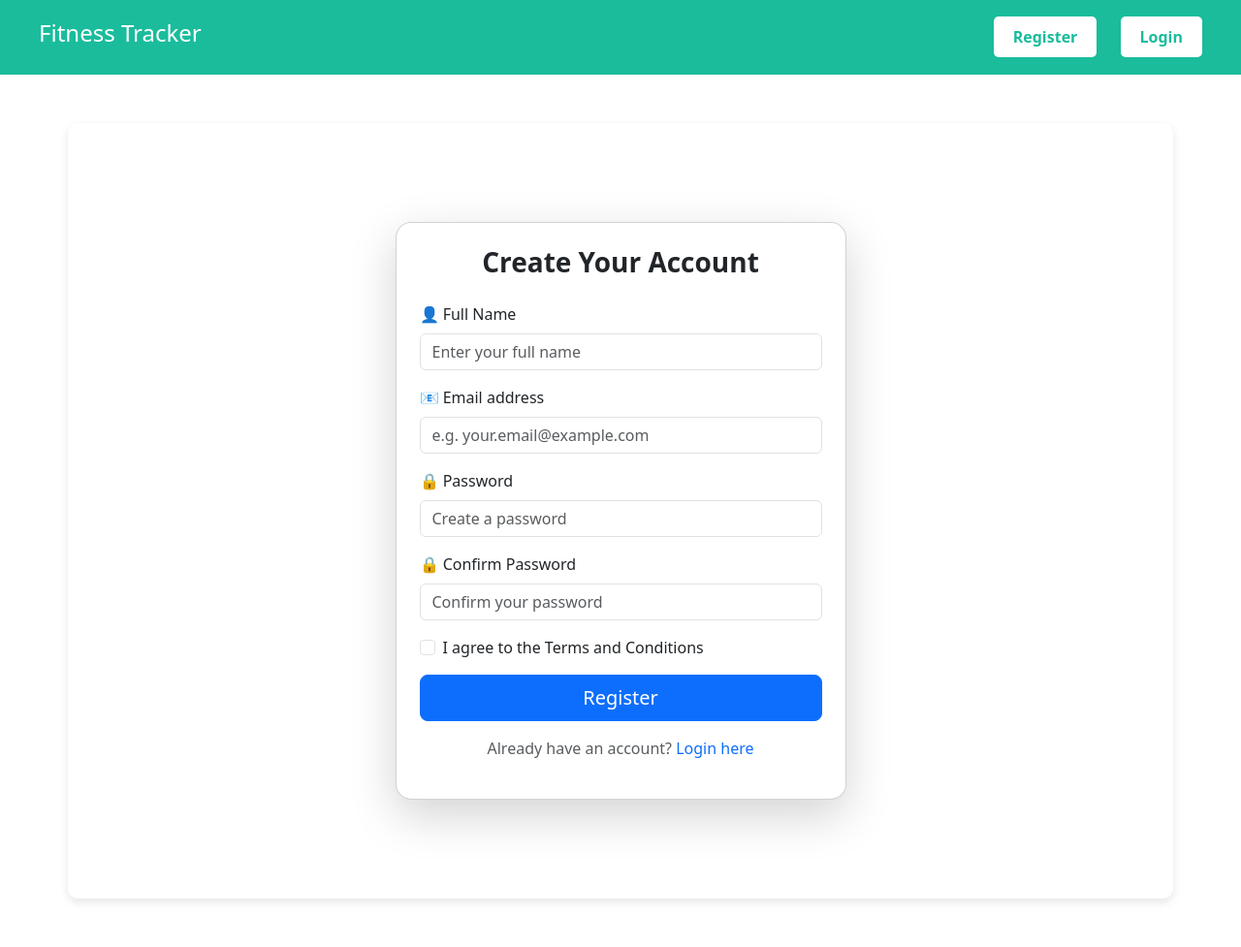
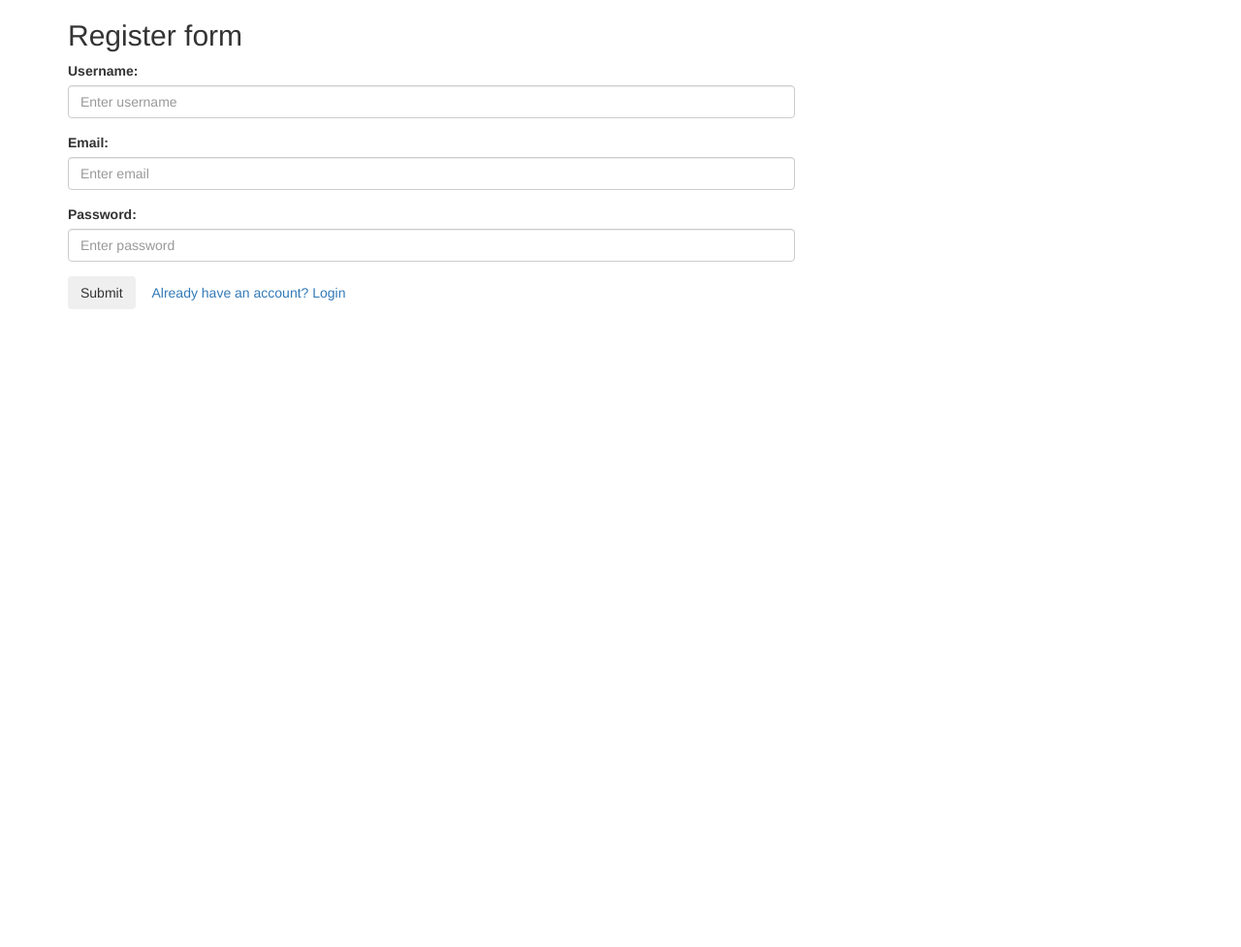
Before and after one commit to stepin105111/CITS5505-Exercise-Tracker-Project, a Flask app: template app/templates/register.html in a window 1280 px wide. Shown: the whole page at 97% size. After the commit the page ends 319 px from the top, so only its background shows below. Run offline with Flask 3, Linux system fonts and the light colour scheme; the template is opened without the code that fills it, so the values that code supplies are empty; some libraries are stand-ins or nearby versions.

Commit message:
Update register.html
I completed the user registration thing. This is my proposed change for register.html. You can continue editing in this file later.

```diff
--- a/app/templates/register.html
+++ b/app/templates/register.html
@@ -1,71 +1,36 @@
-{% extends "base.html" %}
+<!DOCTYPE html>
+<html lang="en">
+<head>
+  <title>Register Page</title>
+  <meta charset="utf-8">
+  <meta name="viewport" content="width=device-width, initial-scale=1">
+  <link rel="stylesheet" href="https://maxcdn.bootstrapcdn.com/bootstrap/3.4.1/css/bootstrap.min.css">
+  <script src="https://ajax.googleapis.com/ajax/libs/jquery/3.7.1/jquery.min.js"></script>
+  <script src="https://maxcdn.bootstrapcdn.com/bootstrap/3.4.1/js/bootstrap.min.js"></script>
+</head>
+<body>
 
-   {% block title %}Register | Fitness Tracker{% endblock %}
+<div class="container">
+  <div class="row justify-content-center">
+    <div class="col-sm-8">
+      <h2>Register form</h2>
+      <form action="/register" method="POST">
+        <div class="form-group">
+        <label for="username">Username:</label>
+        <input type="text" class="form-control" id="username" placeholder="Enter username" name="username">
+        </div>
+        <div class="form-group">
+        <label for="email">Email:</label>
+        <input type="email" class="form-control" id="email" placeholder="Enter email" name="email">
+        </div>
+        <div class="form-group">
+        <label for="password">Password:</label>
+        <input type="password" class="form-control" id="password" placeholder="Enter password" name="password">
+        </div>
+        <button type="submit" class="btn btn-dark">Submit</button>
+        <a href="/login" class="btn btn-link">Already have an account? Login</a>
+      </form>
+    </div>
 
-{% block head %}
-    <!-- Bootstrap -->
-    <link href="https://cdn.jsdelivr.net/npm/bootstrap@5.3.0/dist/css/bootstrap.min.css" rel="stylesheet"/>
-    <!-- Custom Styles -->
-    <link rel="stylesheet" href="css/login-style.css" />
-    <script>
-        function validateRegistration(event) {
-            event.preventDefault(); // Prevent form from submitting
-
-            const fullName = document.getElementById("fullName").value.trim();
-            const email = document.getElementById("email").value.trim();
-            const password = document.getElementById("password").value.trim();
-            const confirmPassword = document.getElementById("confirmPassword").value.trim();
-
-            // Simple validation
-            if (password !== confirmPassword) {
-                alert("Passwords do not match. Please try again.");
-                return;
-            }
-
-            // Here you would typically send data to a server
-            // For now, just simulate successful registration
-            alert("Registration successful! You can now login.");
-            window.location.href = "login.html";
-        }
-    </script>
-{% endblock %}
-
-{% block content %}
-    <!-- Registration Form -->
-    <div class="container d-flex justify-content-center align-items-center min-vh-100">
-        <div class="col-md-6 col-lg-5">
-            <div class="card shadow-lg rounded-4 p-4 glass-bg">
-                <h3 class="mb-4 text-center fw-bold">Create Your Account</h3>
-                <form onsubmit="validateRegistration(event)">
-                    <div class="mb-3">
-                        <label for="fullName" class="form-label">👤 Full Name</label>
-                        <input type="text" class="form-control custom-input" id="fullName" placeholder="Enter your full name" required />
-                    </div>
-                    <div class="mb-3">
-                        <label for="email" class="form-label">📧 Email address</label>
-                        <input type="email" class="form-control custom-input" id="email" placeholder="e.g. your.email@example.com" required />
-                    </div>
-                    <div class="mb-3">
-                        <label for="password" class="form-label">🔒 Password</label>
-                        <input type="password" class="form-control custom-input" id="password" placeholder="Create a password" required />
-                    </div>
-                    <div class="mb-3">
-                        <label for="confirmPassword" class="form-label">🔒 Confirm Password</label>
-                        <input type="password" class="form-control custom-input" id="confirmPassword" placeholder="Confirm your password" required />
-                    </div>
-                    <div class="mb-3 form-check">
-                        <input type="checkbox" class="form-check-input" id="termsCheck" required />
-                        <label class="form-check-label" for="termsCheck">I agree to the Terms and Conditions</label>
-                    </div>
-                    <div class="d-grid">
-                        <button type="submit" class="btn btn-primary btn-lg">Register</button>
-                    </div>
-                </form>
-                <p class="mt-3 text-center text-muted">
-                    Already have an account?
-                    <a href="login.html" class="text-decoration-none">Login here</a>
-                </p>
-            </div>
-        </div>
-    </div>
-{% endblock %}
+</body>
+</html>
```
